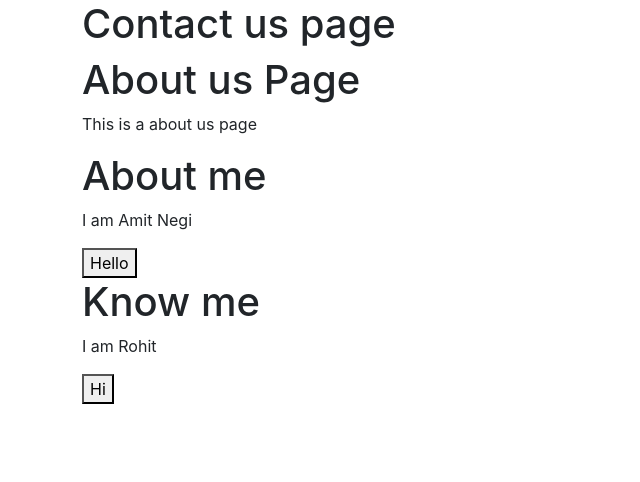
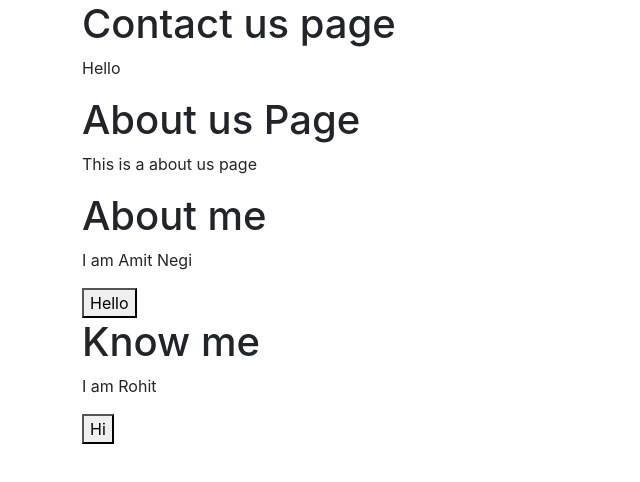
Before and after one commit to amit-negi-23/Learning-React, a React (Create React App) app in the folder firstreact/: page / in a window 1280 px wide. Shown: the top 482 px of the page, without its empty margins (0-640 px from the left). Built offline with nearby package versions, Linux system fonts and the light colour scheme.

Commit message:
second commit

```diff
--- a/firstreact/src/components/Contact.js
+++ b/firstreact/src/components/Contact.js
@@ -2,6 +2,9 @@ import React from 'react'
 
 export default function Contact(){
     return(
-        <h1>Contact us page</h1>
+       <div>
+         <h1>Contact us page</h1>
+        <p>Hello </p>
+       </div>
     )
 }
```
